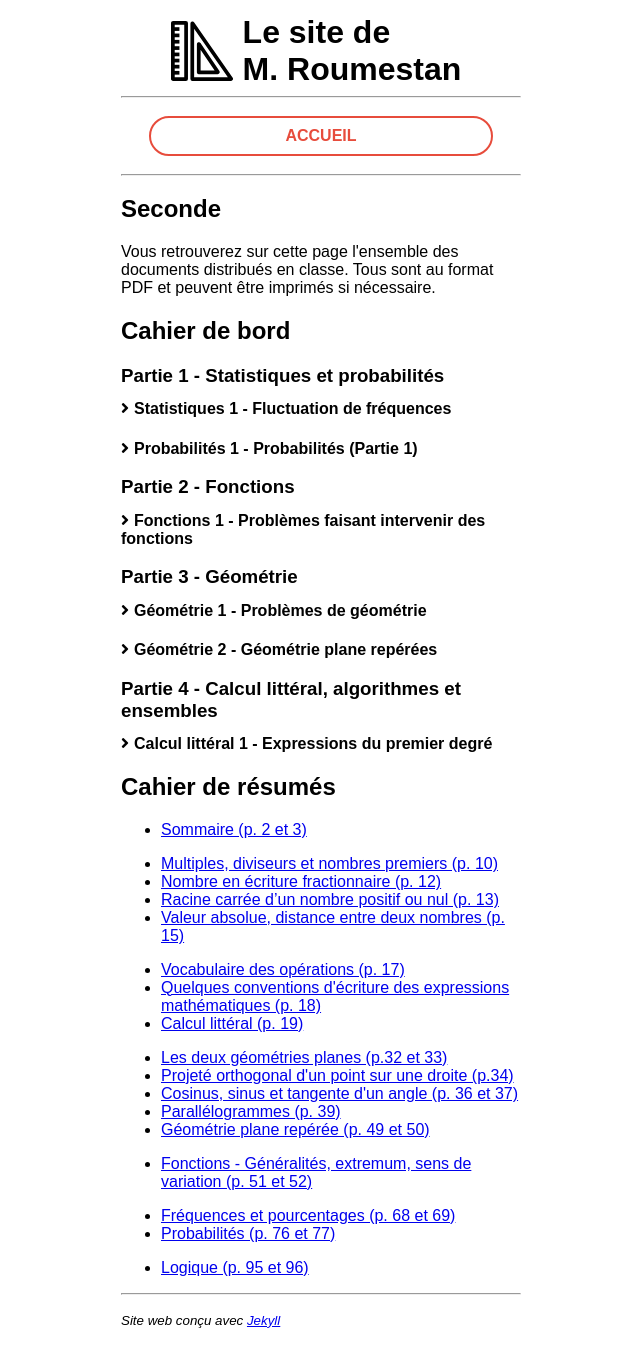
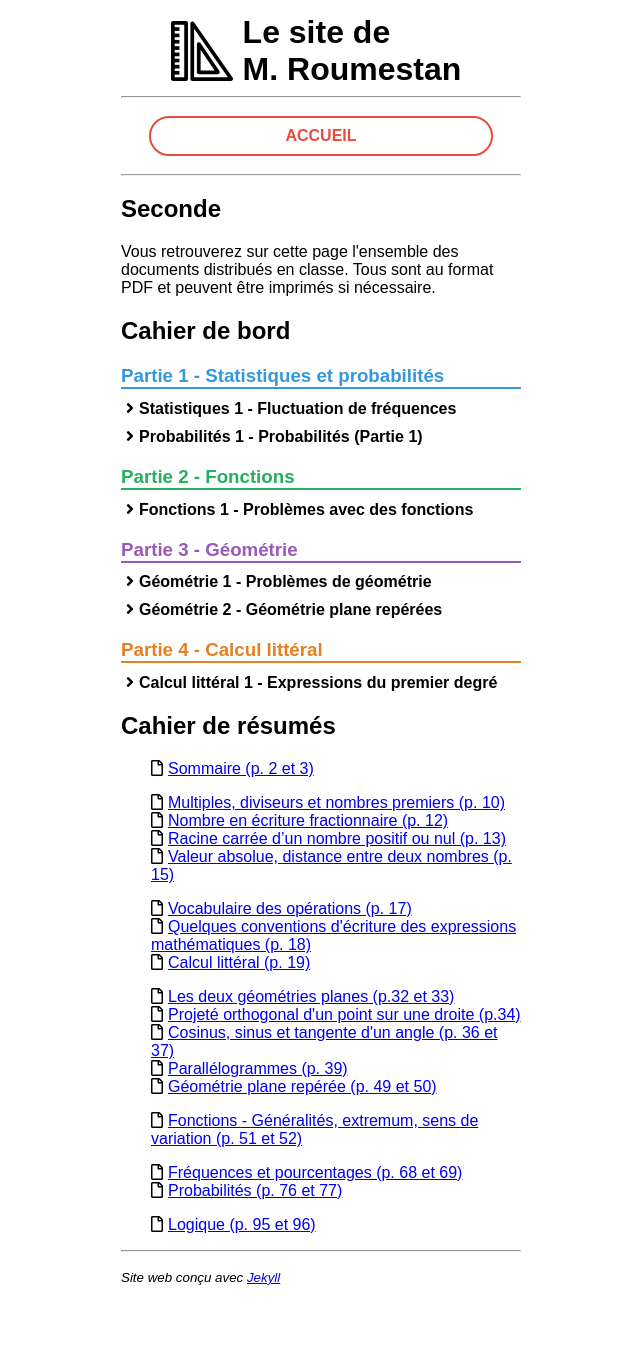
Before and after one commit to roumesta/roumestan.github.io, a Jekyll site: the page built from seconde.html, in a window 1280 px wide. Shown: the whole page, without its empty margins (319-959 px from the left). Built offline with Jekyll 4.4.1, drawn with Linux system fonts in a browser that asks for light colours; after the commit the page ends 1315 px from its top, so only the background shows below that.

Commit message:
Improvements to document lists

```diff
--- a/_data/documents_seconde.yml
+++ b/_data/documents_seconde.yml
@@ -1,6 +1,7 @@
 # PARTIE 1
 - name: PART
   part_name: Partie 1 - Statistiques et probabilités
+  color: 3498db
 - name: SEQUENCE
   part_name: Statistiques 1 - Fluctuation de fréquences
 - name: Énoncés des exercices
@@ -19,8 +20,9 @@
 # PARTIE 2
 - name: PART
   part_name: Partie 2 - Fonctions
+  color: 27ae60
 - name: SEQUENCE
-  part_name: Fonctions 1 - Problèmes faisant intervenir des fonctions
+  part_name: Fonctions 1 - Problèmes avec des fonctions
 - name: Énoncés des exercices et bilans distribués
   link: F1_enonces_bilans.pdf
 - name: Devoir maison
@@ -29,6 +31,7 @@
 # PARTIE 3
 - name: PART
   part_name: Partie 3 - Géométrie
+  color: 9b59b6
 - name: SEQUENCE
   part_name: Géométrie 1 - Problèmes de géométrie
 - name: Énoncés des exercices et bilans distribués
@@ -44,7 +47,8 @@
 
 # PARTIE 4
 - name: PART
-  part_name: Partie 4 - Calcul littéral, algorithmes et ensembles
+  part_name: Partie 4 - Calcul littéral
+  color: e67e22
 - name: SEQUENCE
   part_name: Calcul littéral 1 - Expressions du premier degré
 - name: Énoncés des exercices
--- a/_sass/main.scss
+++ b/_sass/main.scss
@@ -125,6 +125,7 @@ h4 + ul {
 
 h4:has(+ul) {
     cursor: pointer;
+    margin-top: 10px;
     margin-bottom: 5px;
 }
 
@@ -133,6 +134,7 @@ h4::before {
     font-family: "Font Awesome 5 Free";
     display: inline-block;
     margin-right: 5px;
+    margin-left: 5px;
     transition: transform 0.3s ease-in-out;
 }
 
--- a/seconde.html
+++ b/seconde.html
@@ -2,6 +2,27 @@
 layout: default
 title: Seconde
 ---
+
+<style>
+  h3 {
+    color: #ffffff;
+    border-bottom: 2px solid #3498db;
+    margin-top: 20px;
+  }
+
+  li:before {
+    content: "\f15b"; /* Unicode character for the FontAwesome 'fa-file-pdf' outline icon */
+    font-family: 'Font Awesome 5 Free'; /* Use the appropriate Font Awesome font-family */
+    margin-right: 5px; /* Adjust as needed */
+  }
+
+  ul {
+    list-style-type: none;
+    padding-left: 30px;
+  }
+
+
+</style>
 
 <p>Vous retrouverez sur cette page l'ensemble des documents distribués en classe. Tous sont au format PDF et peuvent être imprimés si nécessaire.</p>
 
@@ -9,7 +30,7 @@ title: Seconde
 <ul>
 {% for item in site.data.documents_seconde %}
 {% if item.name == "PART" %}
-</ul> <h3>{{item.part_name}}</h3> <ul>
+</ul> <h3 style="color:#{{item.color}}; border-bottom-color:#{{item.color}}">{{item.part_name}}</h3> <ul>
 {% elsif item.name == "SEQUENCE" %}
 </ul> <h4>{{item.part_name}}</h4> <ul>
 {% else %}
```
